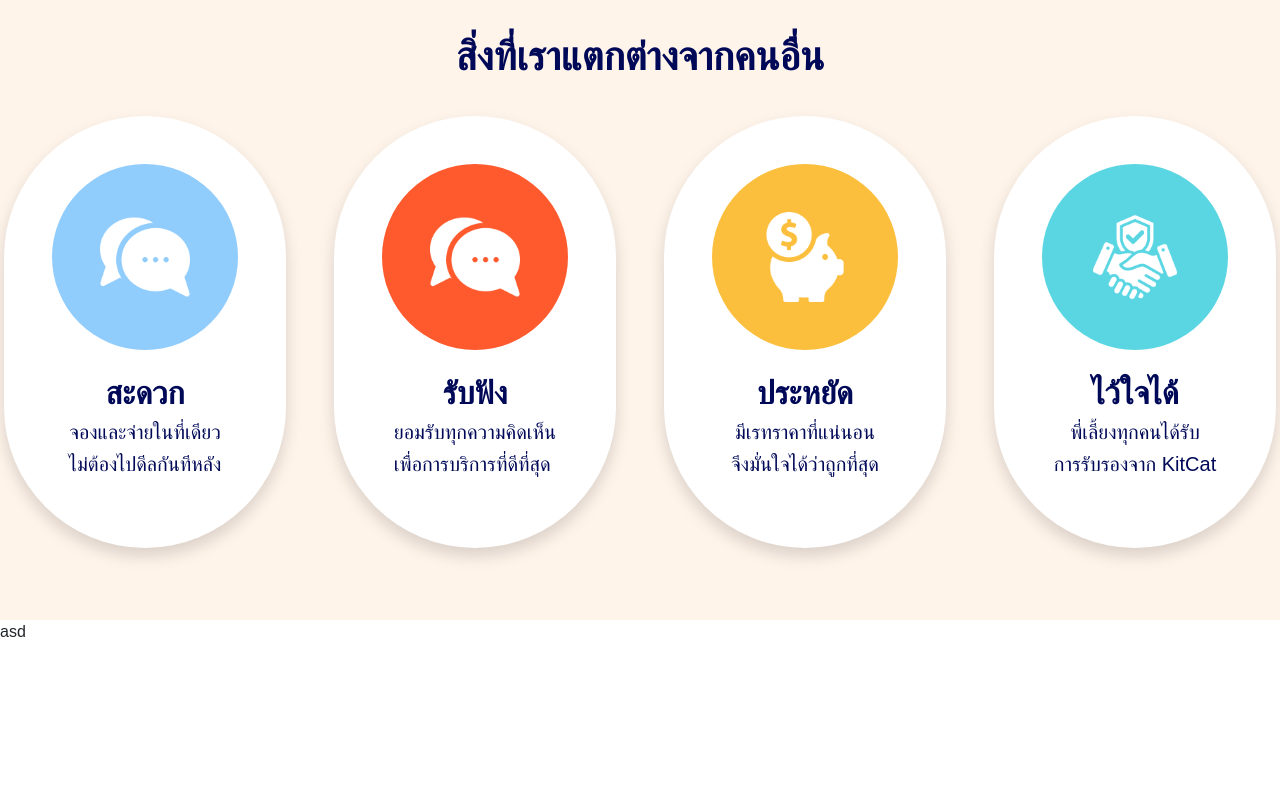
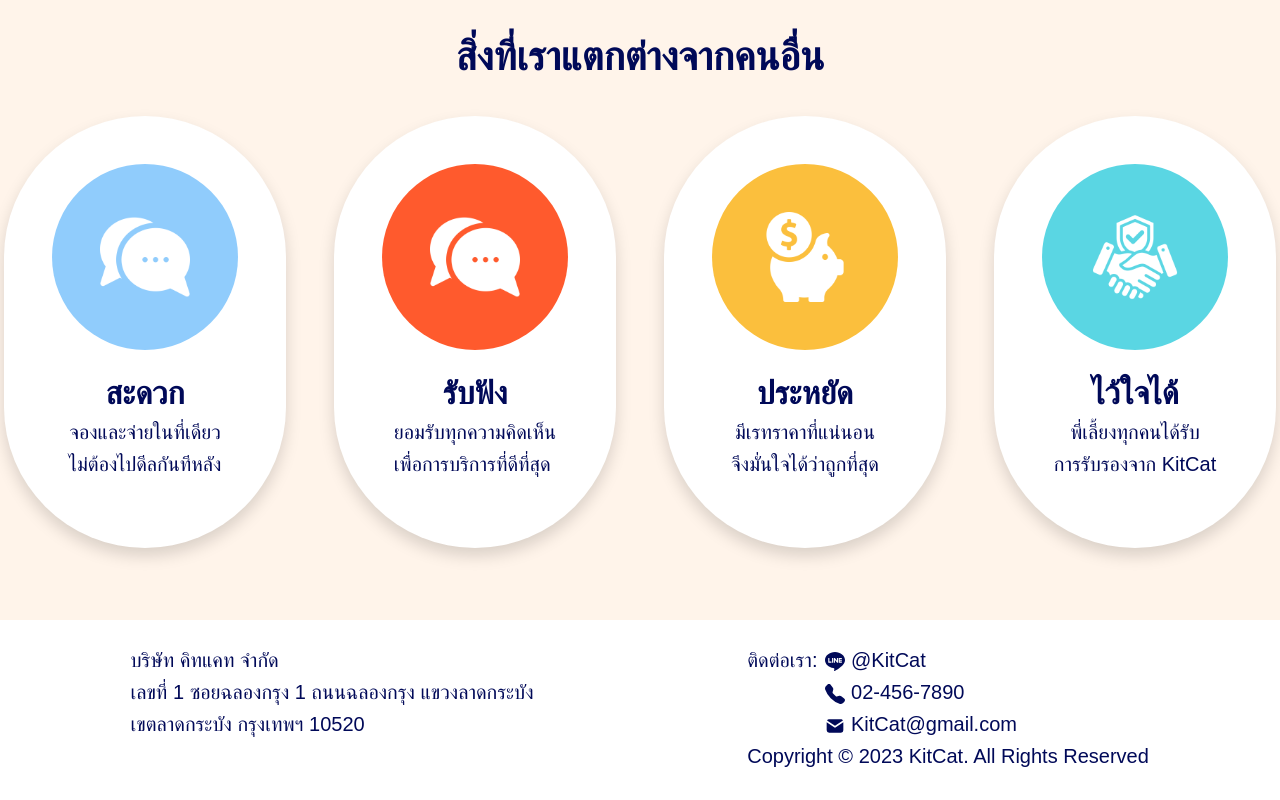
Before and after one commit to thanatat64/kmitl-kitcat, a Next.js app: page / in a window 1280 px wide. Shown: the part 648-1448 px from the top of the page. Before the commit the page ends 1292 px from the top, so only its background shows below. Built offline with nearby package versions, Linux system fonts and the light colour scheme; no server answers; the database is empty; a web font is replaced by a local one.

Commit message:
addFooter

```diff
--- a/components/pages/home/footer/Footer.css
+++ b/components/pages/home/footer/Footer.css
@@ -0,0 +1,3 @@
+.app{
+    background-color: var(--cream);
+}
--- a/components/pages/home/footer/Footer.tsx
+++ b/components/pages/home/footer/Footer.tsx
@@ -1,8 +1,34 @@
+'use react'
+
+import { BsLine } from "react-icons/bs"
+import { BsFillTelephoneFill } from "react-icons/bs"
+import { TbMailFilled } from "react-icons/tb"
 import "./Footer.css"
 
 const Footer = () => {
     return (
-        <div>asd</div>
+        <div className="app d-flex bg-white p-4">
+            <div className="d-flex justify-content-center w-50 mt-1">
+                <div>
+                    <h5>บริษัท คิทแคท จำกัด</h5>
+                    <h5>เลขที่ 1 ซอยฉลองกรุง 1 ถนนฉลองกรุง แขวงลาดกระบัง</h5>
+                    <h5>เขตลาดกระบัง กรุงเทพฯ 10520</h5>
+                </div>
+            </div>
+            <div className="d-flex justify-content-center w-50 mt-1">
+                <div>
+                    <div className="d-flex">
+                        <h5>ติดต่อเรา:</h5>
+                        <div className="ms-2">
+                            <h5><BsLine /> @KitCat</h5>
+                            <h5><BsFillTelephoneFill /> 02-456-7890</h5>
+                            <h5><TbMailFilled /> KitCat@gmail.com</h5>
+                        </div>
+                    </div>
+                    <h5>Copyright © 2023 KitCat. All Rights Reserved</h5>
+                </div>
+            </div>
+        </div>
      );
 }
 
--- a/package.json
+++ b/package.json
@@ -19,6 +19,7 @@
     "next": "13.4.19",
     "react": "18.2.0",
     "react-dom": "18.2.0",
+    "react-icons": "^4.11.0",
     "sqlite3": "^5.1.6",
     "typescript": "5.2.2"
   },
```
Also changed, not shown: 1 other file (tests, documents, lock files or other folders).
